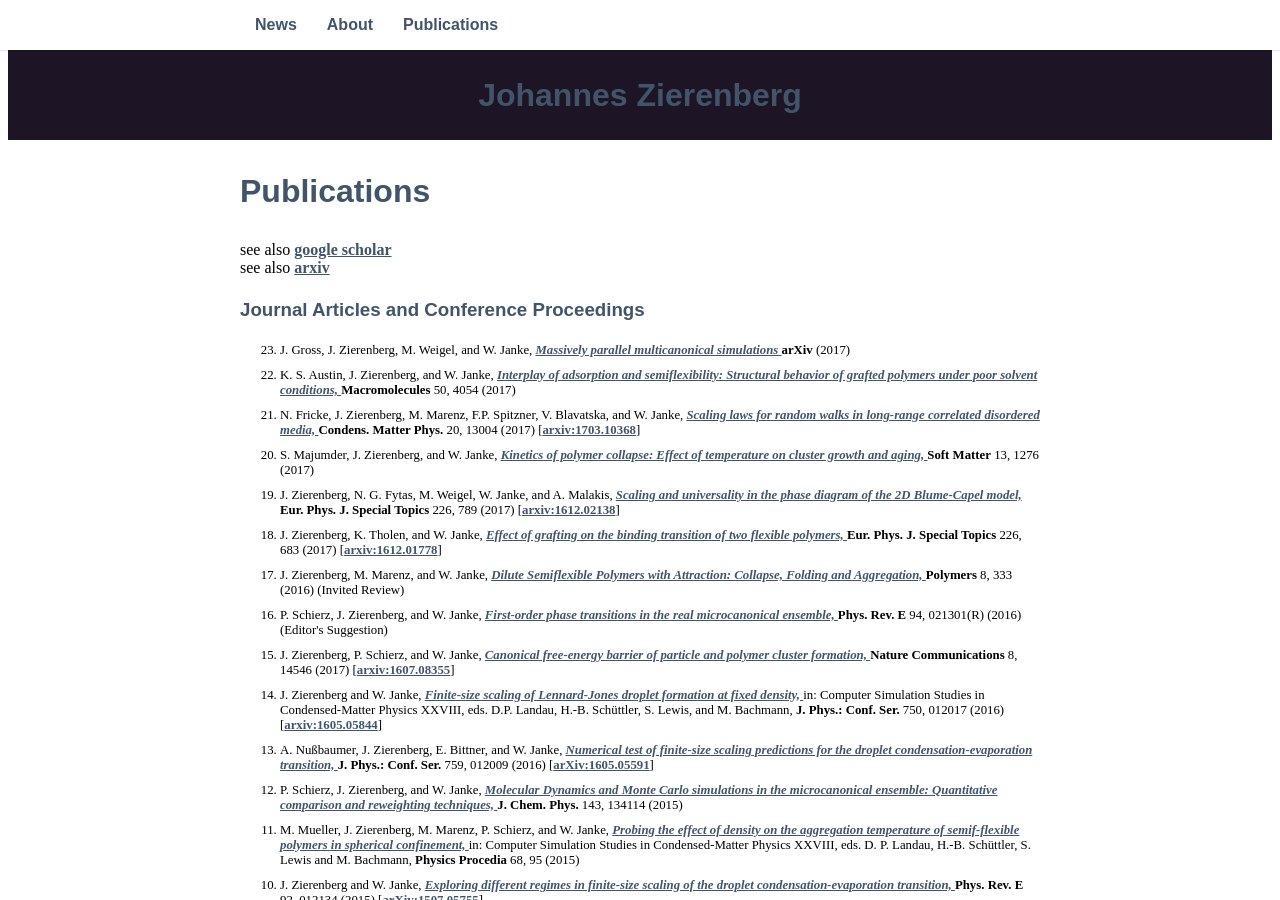
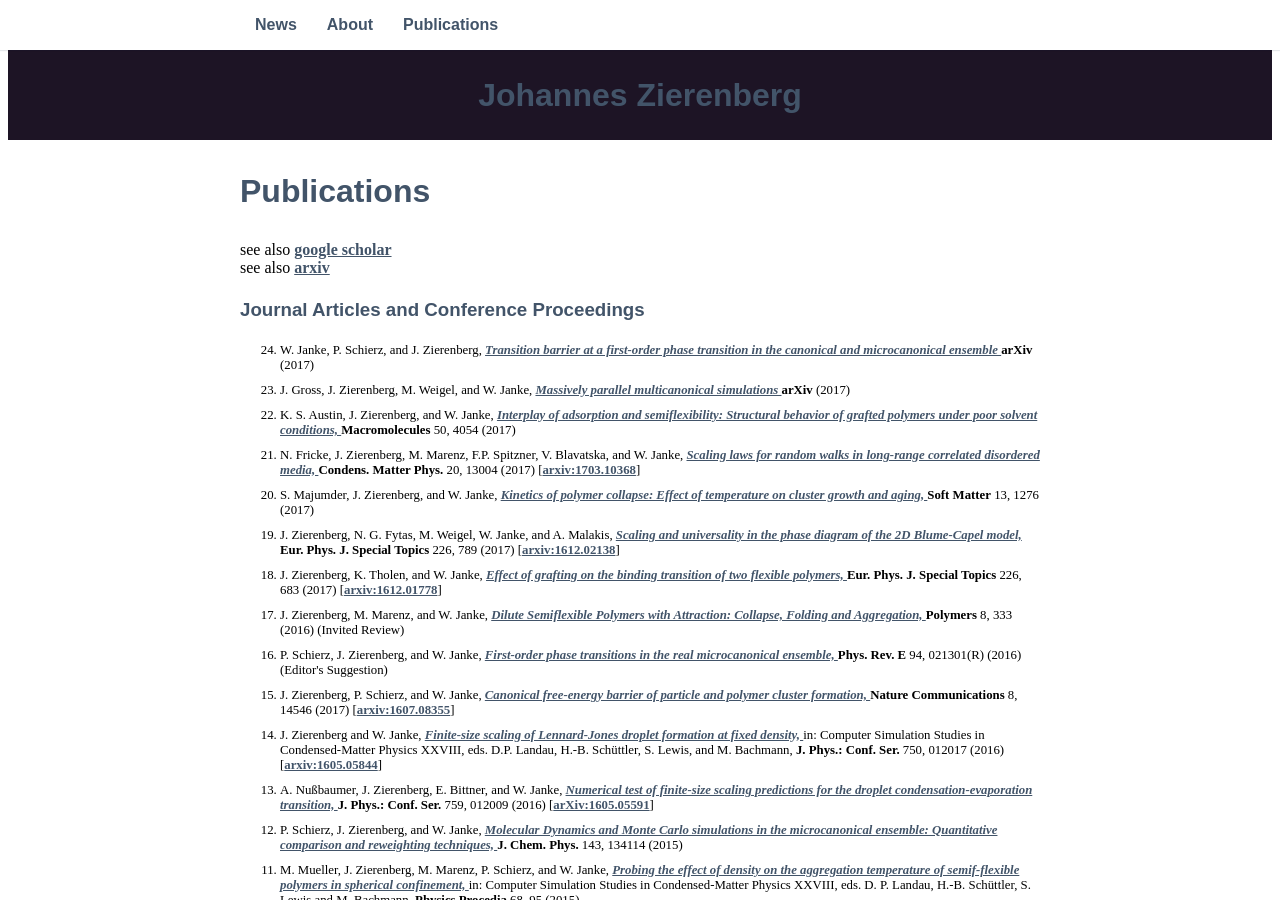
Before and after one commit to zierenberg/zierenberg.github.io, a Jekyll site: the page built from _pages/03_publications.md, in a window 1280 px wide and 900 px high. Built offline with Jekyll 4.4.1, drawn with Linux system fonts in a browser that asks for light colours; some web fonts are replaced.

Commit message:
new publication

```diff
--- a/_pages/03_publications.md
+++ b/_pages/03_publications.md
@@ -8,6 +8,11 @@ see also <a href="https://arxiv.org/a/zierenberg_j_1.html">arxiv</a><br>
 <h3>Journal Articles and Conference Proceedings</h3>
 <ol reversed>
 <listpub>
+  <li> W. Janke, P. Schierz, and J. Zierenberg,
+       <pubtitle><a href="https://arxiv.org/abs/1707.05963">  Transition barrier at a first-order phase transition in the canonical and microcanonical ensemble
+       </a></pubtitle>
+       <journal>arXiv</journal> (2017)
+  </li>
   <li> J. Gross, J. Zierenberg, M. Weigel, and W. Janke,
        <pubtitle><a href="https://arxiv.org/abs/1707.00919"> Massively parallel multicanonical simulations
        </a></pubtitle>
```
